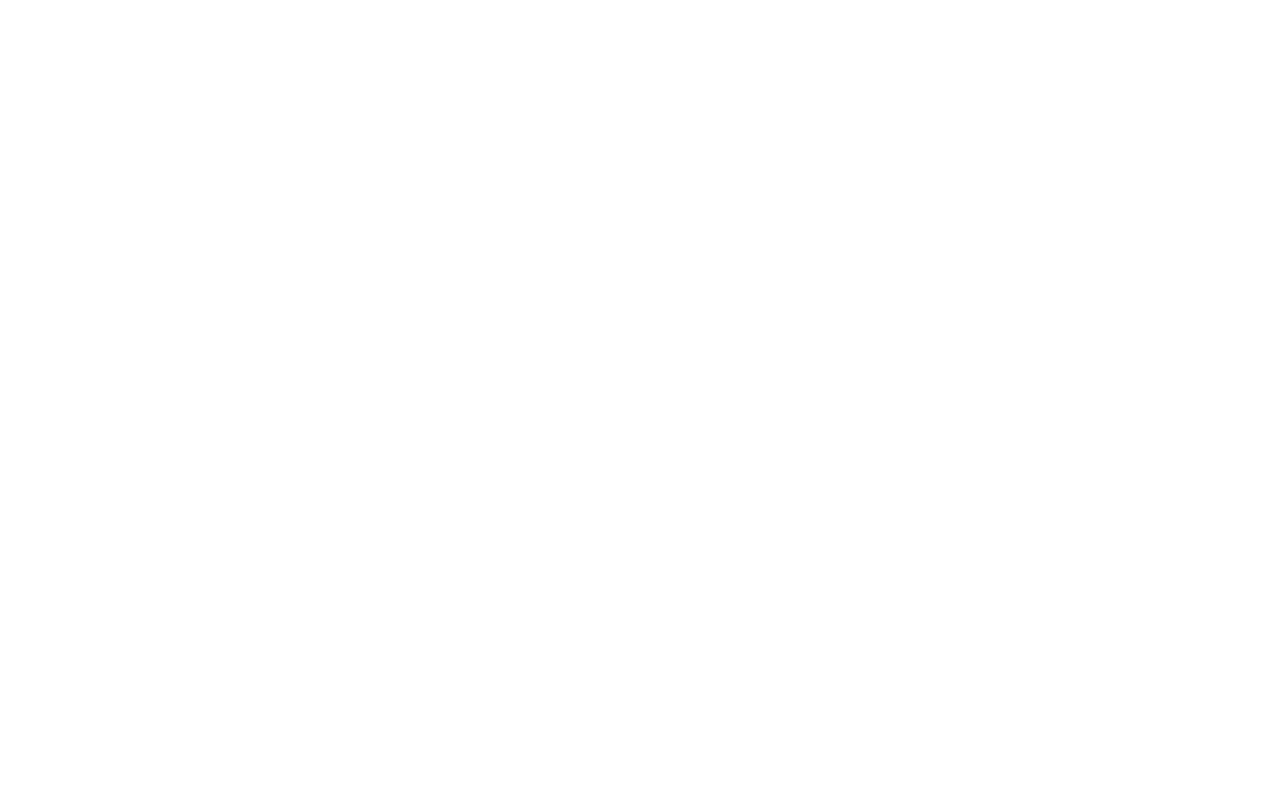
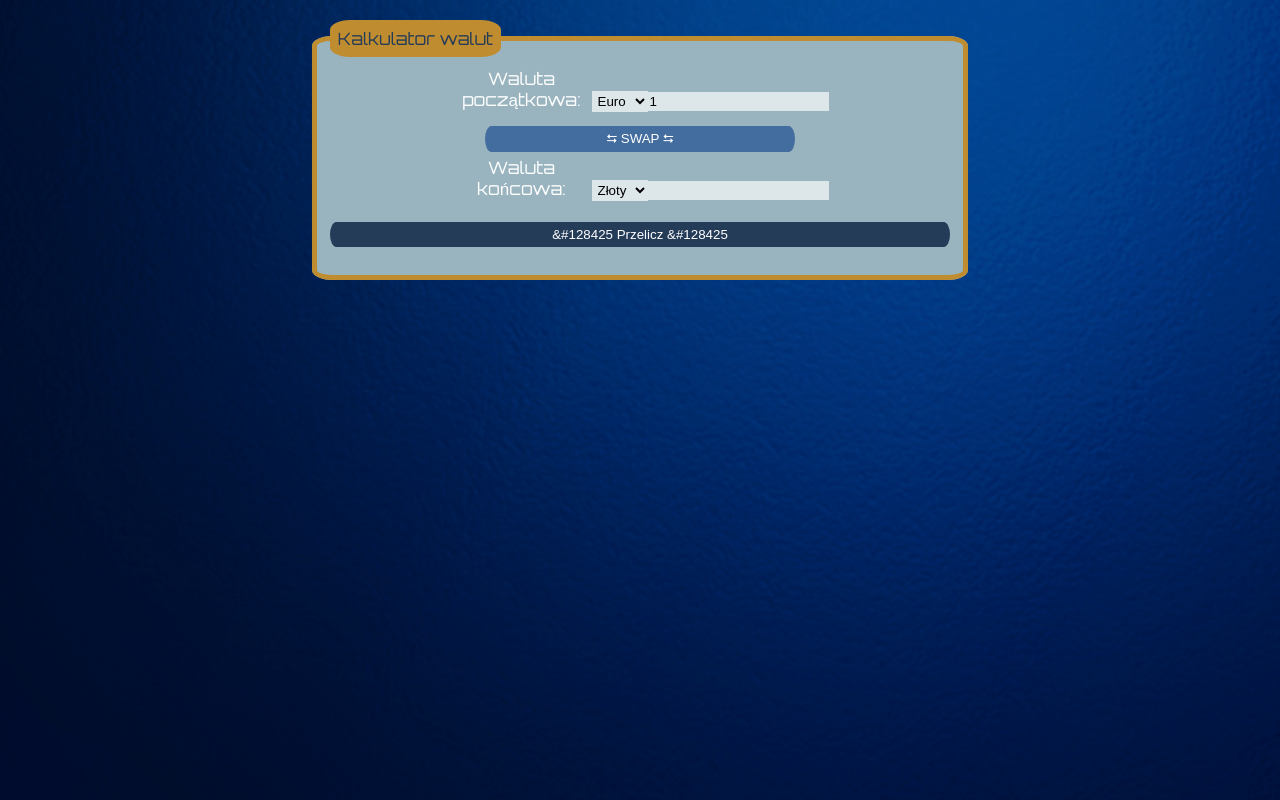
Before and after one commit to TheUnDc/TUDcurrency-calculatorAPI-react, a React (Create React App) app: page / in a window 1280 px wide. Built offline with nearby package versions, Linux system fonts and the light colour scheme.

Commit message:
added temporary css files

```diff
--- a/src/App.js
+++ b/src/App.js
@@ -1,6 +1,64 @@
+
 
 function App() {
+  return (
+    <main className="container">
 
-}
+      <form method="post" className="form">
+
+        <fieldset className="fieldset">
+
+          <legend className="fieldset__legend">
+            Kalkulator walut
+          </legend>
+
+          <p className="paragraph__margin">
+
+            <label>
+              <span className="form__labelText">
+                Waluta początkowa:
+              </span>
+            </label>
+
+            <select className="form__field" name="firstCurrency">
+              <option selected value="EUR">Euro</option>
+              <option value="USD">Dolar</option>
+              <option value="PLN">Złoty</option>
+            </select>
+
+            <input className="form__field" type="number" min="0" autofocus name="waluta" value="1"
+              step="any" />
+          </p>
+
+          <button type="button" className="swap__button">
+            ⮀ SWAP ⮀
+          </button>
+
+          <p className="paragraph__margin">
+
+            <label>
+              <span className="form__labelText">
+                Waluta końcowa:
+              </span>
+            </label>
+
+            <select className="form__field" name="secondCurrency">
+              <option value="EUR">Euro</option>
+              <option value="USD">Dolar</option>
+              <option selected value="PLN">Złoty</option>
+            </select>
+
+            <input readonly className="form__field" type="text" />
+          </p>
+
+          <p>
+            <button className="form__button">&#128425 Przelicz &#128425</button>
+          </p>
+
+        </fieldset>
+      </form>
+    </main>
+  )
+};
 
 export default App;
--- a/src/index.css
+++ b/src/index.css
@@ -1,13 +1,82 @@
-body {
-  margin: 0;
-  font-family: -apple-system, BlinkMacSystemFont, 'Segoe UI', 'Roboto', 'Oxygen',
-    'Ubuntu', 'Cantarell', 'Fira Sans', 'Droid Sans', 'Helvetica Neue',
-    sans-serif;
-  -webkit-font-smoothing: antialiased;
-  -moz-osx-font-smoothing: grayscale;
+html {
+  box-sizing: border-box;
 }
 
-code {
-  font-family: source-code-pro, Menlo, Monaco, Consolas, 'Courier New',
-    monospace;
+*, ::after, ::before {
+  box-sizing: inherit;
 }
+
+.form__labelText {
+  color: white;
+  width: 130px;
+  display: inline-block;
+  margin: 5px;
+}
+
+.form__button {
+  width: 100%;
+  padding: 5px;
+  background-color: #253C59;
+  color: white;
+  border-radius: 20px / 40px;
+  border: none;
+}
+.form__button:hover {
+  background-color: #4b7ab4;
+  color: white;
+}
+
+.form {
+  text-align: center;
+}
+
+.fieldset {
+  background-color: #99B4BF;
+  border: 5px solid #BF8D30;
+  border-radius: 20px / 10px;
+}
+
+.fieldset__legend {
+  border: 5px solid #BF8D30;
+  background-color:#BF8D30;
+  color:#253C59;
+  border-radius: 20px / 10px;
+  padding: 3px;
+  text-align:left;
+}
+
+.form__field {
+  padding: 2px;
+  border: none;
+  background-color:#ffffffaa;
+}
+
+.swap__button {
+  width: 50%;
+  margin-top: 10px;
+  padding: 5px;
+  background-color: #436d9f;
+  color: white;
+  border-radius: 20px / 40px;
+  border: none;
+}
+/*container*/
+
+.container {
+  max-width: 700px;
+  padding: 0 20px;
+  margin: 20px auto;
+}
+
+body {
+  background-image: url("../public/images/currencyBackground.png");
+  background-position: auto;
+  background-size: cover;
+  background-attachment: fixed;
+  font-family: "Orbitron", sans-serif;
+  font-size: 17px;
+}
+
+.paragraph__margin {
+  margin: auto;
+}
```
